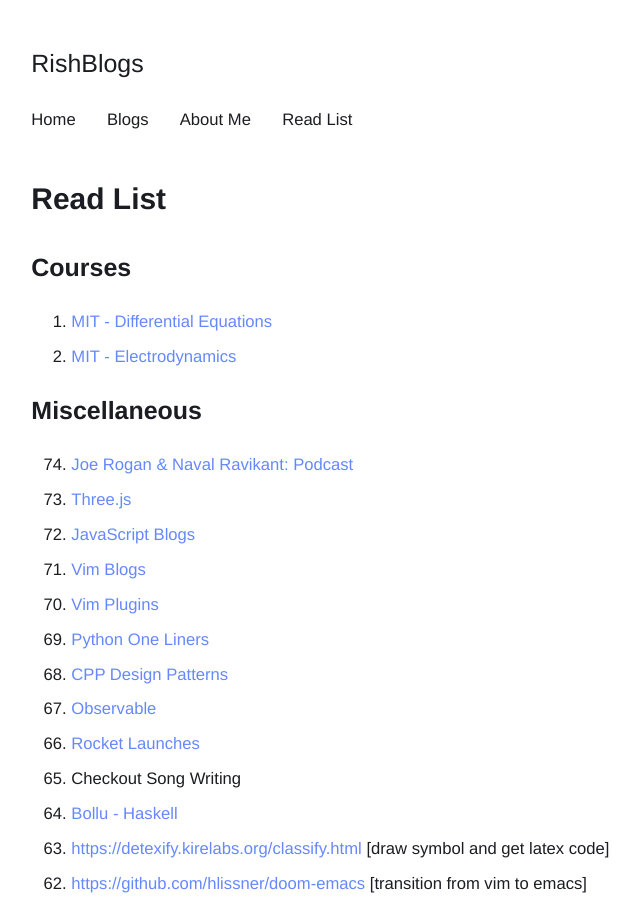
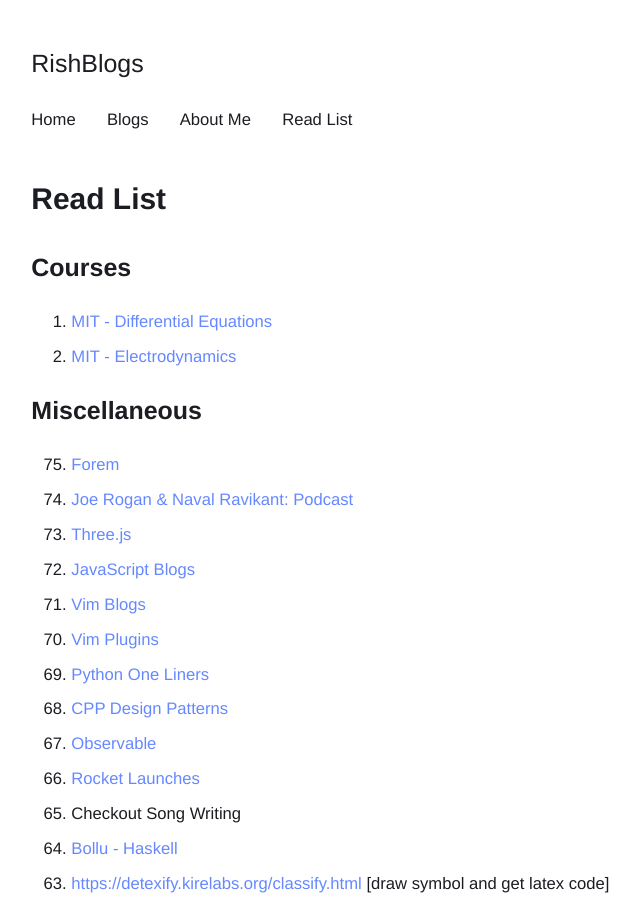
Before and after one commit to rish-singhal/blogs, a Jekyll site: the page built from resources.md, in a window 1280 px wide and 900 px high. Shown: the whole window, without its empty margins (272-912 px from the left). Built offline with Jekyll 4.4.1, drawn with Linux system fonts in a browser that asks for light colours.

Commit message:
Add Forem in resource list

```diff
--- a/resources.md
+++ b/resources.md
@@ -12,6 +12,7 @@
 
 ## Miscellaneous
 
+75. [Forem](https://discover.forem.com/)
 74. [Joe Rogan & Naval Ravikant: Podcast](https://www.youtube.com/watch?v=3qHkcs3kG44)
 73. [Three.js](https://threejs.org)
 72. [JavaScript Blogs](https://mrale.ph/)
```
